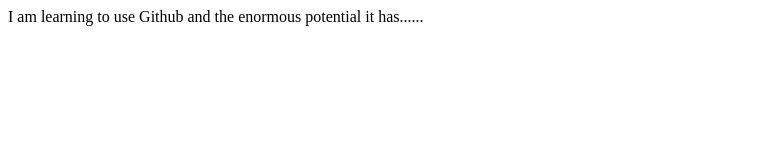
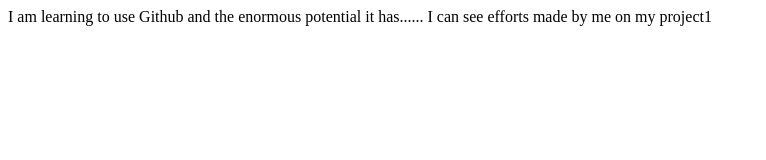
Before and after one commit to ranjan1310/first-PROJECT-demo, a plain HTML site: page index.html in a window 1280 px wide. Shown: the whole page, without its empty margins (0-766 px from the left). Drawn offline with Linux system fonts and the light colour scheme.

Commit message:
feat- added more content
more contents added to the html file

```diff
--- a/index.html
+++ b/index.html
@@ -8,5 +8,6 @@
 </head>
 <body>
     I am learning to use Github and the enormous potential it has......
+    I can see efforts made by me on my project1
 </body>
 </html>
```
